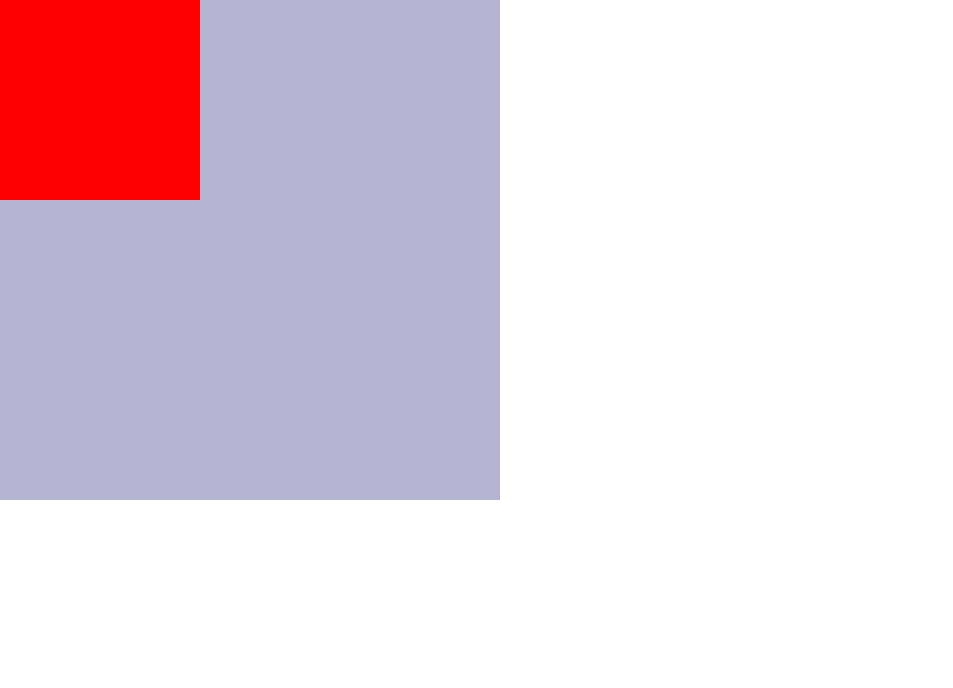
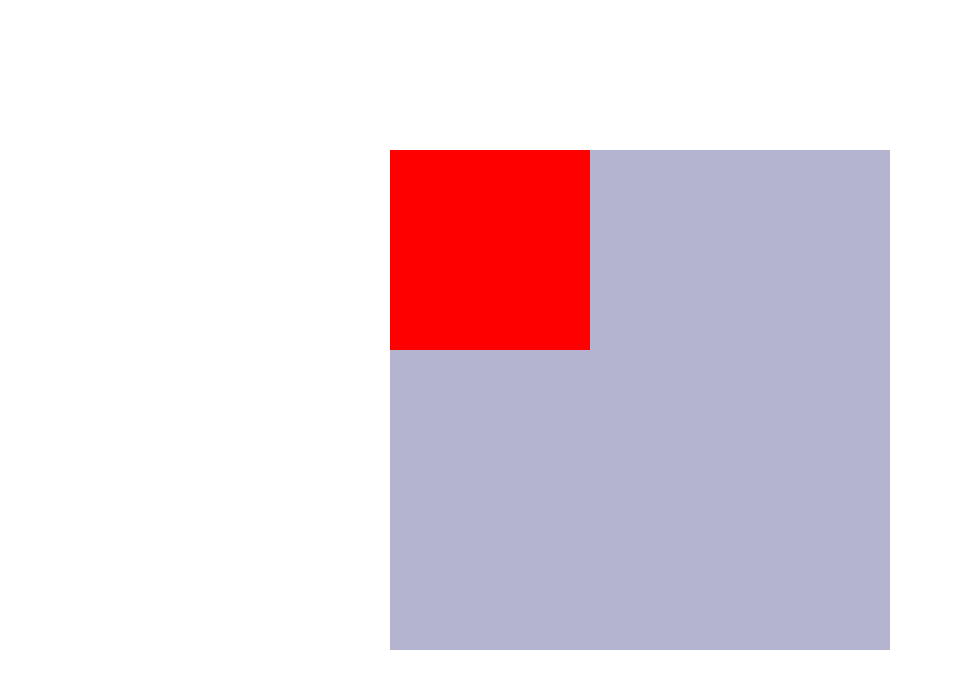
Before and after one commit to SalamanderCtesiphon/advanced-css-practice, a plain HTML site: page index.html in a window 1280 px wide. Shown: the whole page, without its empty margins (0-953 px from the left). Drawn offline with Linux system fonts and the light colour scheme.

Commit message:
made chages can't recal what they were

```diff
--- a/index.html
+++ b/index.html
@@ -9,8 +9,10 @@
   <title>CSS IS FUN</title>
 </head>
 <body>
-  <div class="container">
-    <div class="child"></div>
+  <div class="page">
+    <div class="container">
+      <div class="child"></div>
+    </div>
   </div>
 </body>
 </html>
--- a/style.css
+++ b/style.css
@@ -1,8 +1,18 @@
 * {
   margin: 0px;
+
+}
+
+.page {
+  height: 100vh;
+  width: 100vw;
+  display: flex;
+  align-items: center;
+  justify-content: center;
 }
 
 .container {
+  margin: 30px;
   background-color: rgba(73, 73, 141, 0.411);
   height: 500px;
   width: 500px;
@@ -12,4 +22,15 @@
   background-color: red;
   height: 200px;
   width: 200px;
+  transition-duration: 1s;
+  transition-timing-function: ease-out;
+  transition-delay: 0.5s;
 }
+
+.child:hover {
+  background-color: rebeccapurple;
+  transform: rotate(-195deg) scale(1.5);
+  transition-duration: 1s;
+  transition-timing-function: ease-out;
+  transition-delay: 0.5s;
+}
```
